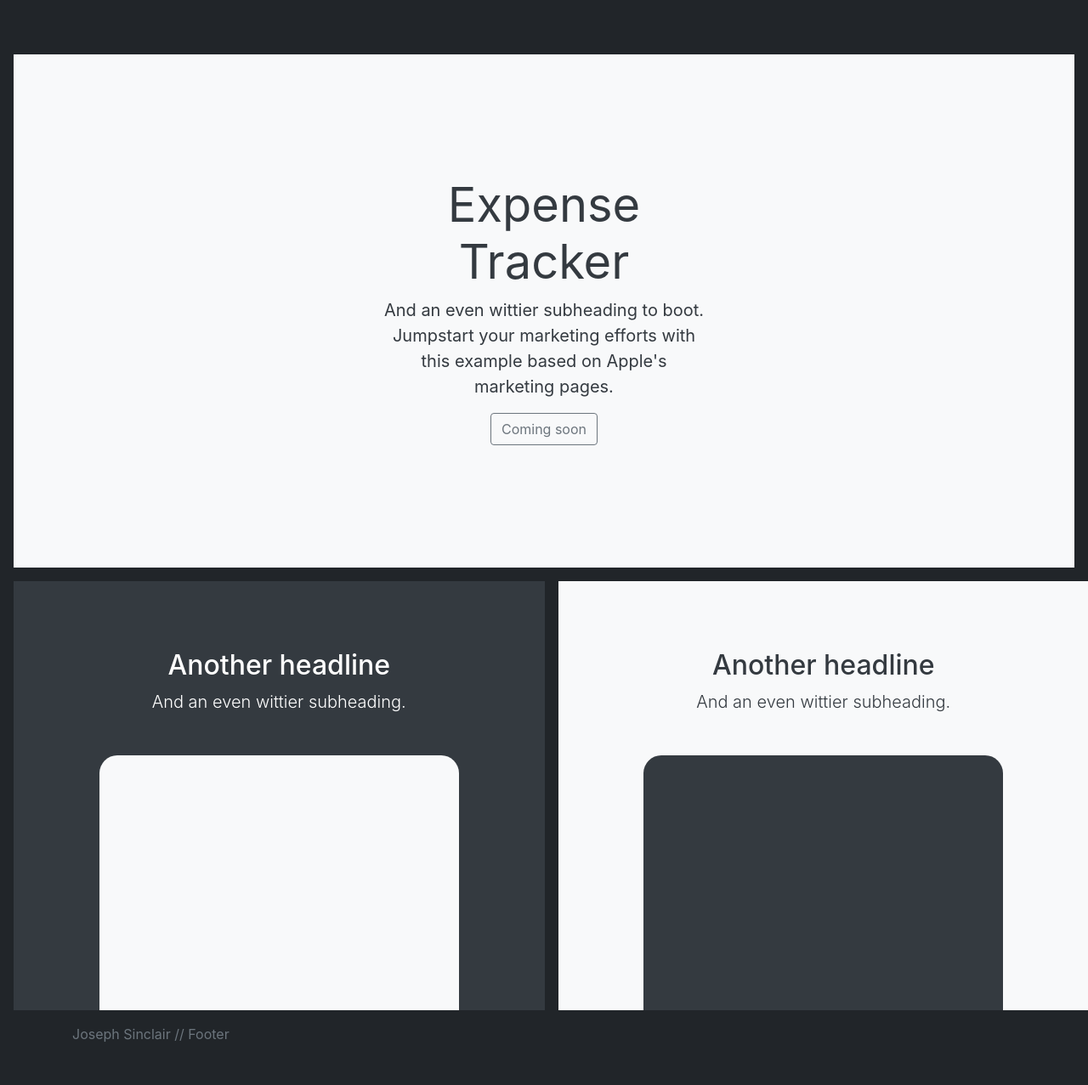
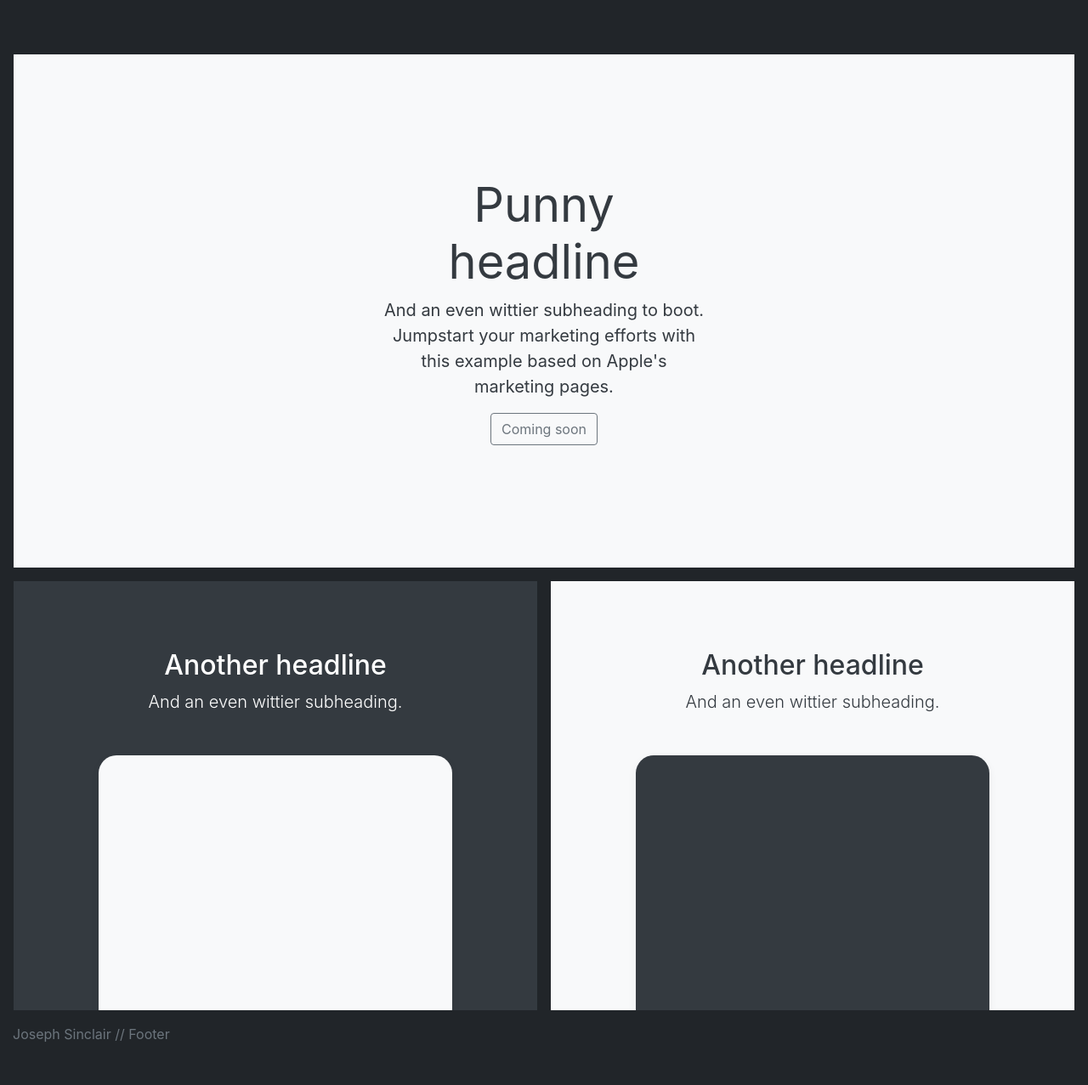
Before and after one commit to joeysnclr/expense-tracker, a Flask app: page / in a window 1280 px wide. Shown: the part 56-1333 px from the top of the page at 85% size. Run offline with Flask 2, Linux system fonts and the light colour scheme; some libraries are stand-ins or nearby versions.

Commit message:
fixed container width, index horizontal scroll

```diff
--- a/static/css/styles.css
+++ b/static/css/styles.css
@@ -1,5 +1,9 @@
 .bg-darker {
   background-color: #212529 !important;
+}
+
+.container {
+  max-width: 1400px !important;
 }
 
 /* bootstrap login/signup form */
@@ -60,3 +64,98 @@
   border-bottom-left-radius: 5px;
   border-bottom-right-radius: 5px;
 }
+
+/* bootstrap landing page */
+.container {
+  max-width: 960px;
+}
+
+/*
+ * Custom translucent site header
+ */
+
+.site-header {
+  background-color: rgba(0, 0, 0, .85);
+  -webkit-backdrop-filter: saturate(180%) blur(20px);
+  backdrop-filter: saturate(180%) blur(20px);
+}
+
+.site-header a {
+  color: #999;
+  transition: ease-in-out color .15s;
+}
+
+.site-header a:hover {
+  color: #fff;
+  text-decoration: none;
+}
+
+/*
+ * Dummy devices (replace them with your own or something else entirely!)
+ */
+
+.product-device {
+  position: absolute;
+  right: 10%;
+  bottom: -30%;
+  width: 300px;
+  height: 540px;
+  background-color: #333;
+  border-radius: 21px;
+  -webkit-transform: rotate(30deg);
+  transform: rotate(30deg);
+}
+
+.product-device::before {
+  position: absolute;
+  top: 10%;
+  right: 10px;
+  bottom: 10%;
+  left: 10px;
+  content: "";
+  background-color: rgba(255, 255, 255, .1);
+  border-radius: 5px;
+}
+
+.product-device-2 {
+  top: -25%;
+  right: auto;
+  bottom: 0;
+  left: 5%;
+  background-color: #e5e5e5;
+}
+
+
+/*
+ * Extra utilities
+ */
+
+.border-top {
+  border-top: 1px solid #e5e5e5;
+}
+
+.border-bottom {
+  border-bottom: 1px solid #e5e5e5;
+}
+
+.box-shadow {
+  box-shadow: 0 .25rem .75rem rgba(0, 0, 0, .05);
+}
+
+.flex-equal>* {
+  -ms-flex: 1;
+  -webkit-box-flex: 1;
+  flex: 1;
+}
+
+@media (min-width: 768px) {
+  .flex-md-equal>* {
+    -ms-flex: 1;
+    -webkit-box-flex: 1;
+    flex: 1;
+  }
+}
+
+.overflow-hidden {
+  overflow: hidden;
+}
--- a/templates/index.html
+++ b/templates/index.html
@@ -2,29 +2,27 @@
 {% block body %}
 <div class="position-relative overflow-hidden p-3 p-md-5 m-md-3 text-center bg-light text-dark">
   <div class="col-md-5 p-lg-5 mx-auto my-5">
-    <h1 class="display-4 font-weight-normal">Expense Tracker</h1>
+    <h1 class="display-4 font-weight-normal">Punny headline</h1>
     <p class="lead font-weight-normal">And an even wittier subheading to boot. Jumpstart your marketing efforts with
       this example based on Apple's marketing pages.</p>
     <a class="btn btn-outline-secondary" href="#">Coming soon</a>
   </div>
-  <div class="product-device shadow-sm d-none d-md-block"></div>
-  <div class="product-device product-device-2 shadow-sm d-none d-md-block"></div>
 </div>
 
-<div class="col-12 d-md-flex flex-md-equal my-md-3 pl-md-3">
-  <div class="col-12 col-md-6 bg-dark mr-md-3 pt-3 px-3 pt-md-5 px-md-5 text-center text-white overflow-hidden">
+<div class="d-md-flex flex-md-equal w-100 my-md-3 pl-md-3">
+  <div class="bg-dark mr-md-3 pt-3 px-3 pt-md-5 px-md-5 text-center text-white overflow-hidden">
     <div class="my-3 py-3">
       <h2 class="display-5">Another headline</h2>
       <p class="lead">And an even wittier subheading.</p>
     </div>
-    <div class="bg-light shadow-sm mx-auto" style="width: 80%; height: 300px; border-radius: 21px 21px 0 0;"></div>
+    <div class="bg-light box-shadow mx-auto" style="width: 80%; height: 300px; border-radius: 21px 21px 0 0;"></div>
   </div>
-  <div class="col-12 col-md-6 bg-light mr-md-3 pt-3 px-3 pt-md-5 px-md-5 text-center overflow-hidden text-dark">
+  <div class="bg-light mr-md-3 pt-3 px-3 pt-md-5 px-md-5 text-center text-dark overflow-hidden">
     <div class="my-3 p-3">
       <h2 class="display-5">Another headline</h2>
       <p class="lead">And an even wittier subheading.</p>
     </div>
-    <div class="bg-dark shadow-sm mx-auto" style="width: 80%; height: 300px; border-radius: 21px 21px 0 0;"></div>
+    <div class="bg-dark box-shadow mx-auto" style="width: 80%; height: 300px; border-radius: 21px 21px 0 0;"></div>
   </div>
 </div>
 
```
Also changed, not shown: templates/includes/nav.html (+0 -13 lines).
